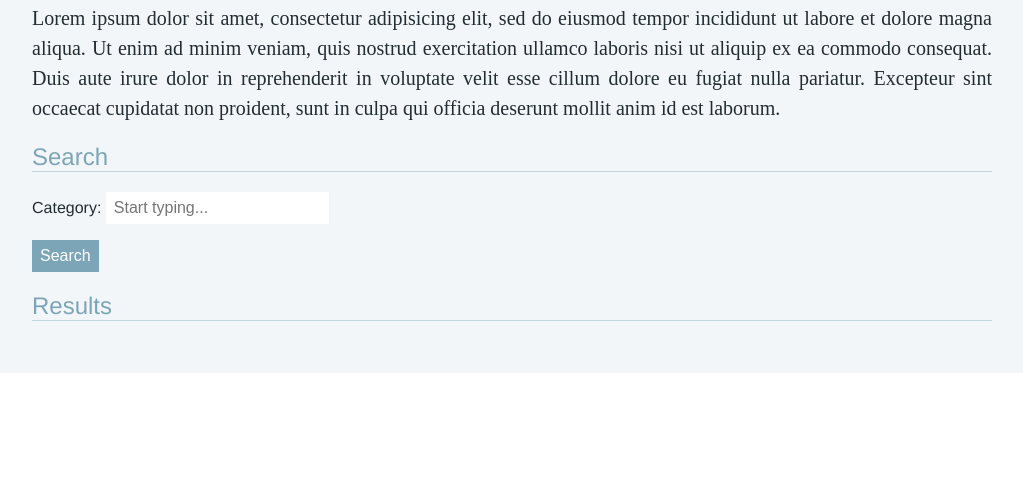
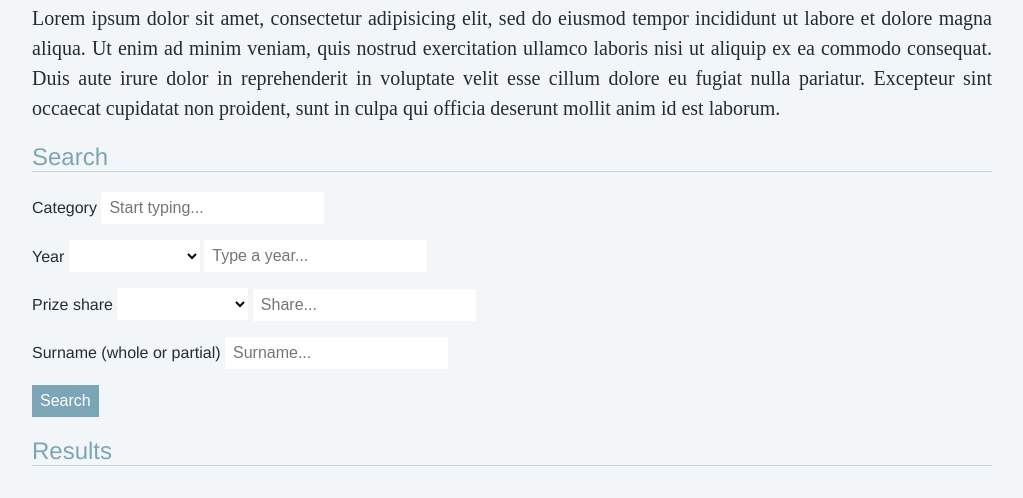
Before and after one commit to gferra02/IWT-CW1, a plain HTML site: page index.html in a window 1280 px wide. Shown: the part 130-628 px from the top of the page, without its empty margins (128-1151 px from the left). Drawn offline with Linux system fonts and the light colour scheme.

Commit message:
Field checks - need fixing

```diff
--- a/css/style.css
+++ b/css/style.css
@@ -44,6 +44,13 @@ p {
     font-family: "Times New Roman", serif;
     font-size: 1.25rem;
     line-height: 1.5;
+}
+
+select {
+    background: #fff;
+    border: 0;
+    font-size: 1rem;
+    height: 32px;
 }
 
 table {
--- a/index.html
+++ b/index.html
@@ -29,8 +29,32 @@
             <h2>Search</h2>
             <form>
                 <p>
-                    <label>Category:</label>
-                    <input type="text" value="" placeholder="Start typing...">
+                    <label>Category</label>
+                    <input id="category" type="text" value="" placeholder="Start typing...">
+                </p>
+                <p>
+                    <label>Year</label>
+                    <select>
+                        <option></option>
+                        <option value="<">&lt; (less than)</option>
+                        <option value="=">= (equal to)</option>
+                        <option value=">">&gt; (greater than)</option>
+                    </select>
+                    <input id="year" type="text" value="" placeholder="Type a year...">
+                </p>
+                <p>
+                    <label>Prize share</label>
+                    <select>
+                        <option></option>
+                        <option value="<">&lt; (less than)</option>
+                        <option value="=">= (equal to)</option>
+                        <option value=">">&gt; (greater than)</option>
+                    </select>
+                    <input id="share" type="text" value="" placeholder="Share...">
+                </p>
+                <p>
+                    <label>Surname (whole or partial)</label>
+                    <input id="surname" type="text" value="" placeholder="Surname...">
                 </p>
 
                 <button class="submit" type="button" id="trigger-results">Search</button>
--- a/js/myjs.js
+++ b/js/myjs.js
@@ -14,7 +14,7 @@ $(document).ready(function() {
 
             // TODO: REFACTOR THIS
             success: function(data) {
-                console.log(data); // checking the array in the console
+                //console.log(data); // checking the array in the console
 
 
                 $('#result-list').html('<thead><tr><th>Category</th>' +
@@ -33,7 +33,9 @@ $(document).ready(function() {
                                        '<th>Year</th><th>Name(s)</th>' +
                                        '<th>Motivation</th></tr></thead><tbody>');
 
-                // Get all results if the query is empty
+                // Get all results if every field is empty
+                // I'm checking for input type and missing select
+                // UPDATE 6/3/18: it has stopped working and can't figure out why
                 var inputs = document.getElementsByTagName('input');
                 for (var i = 0; i < inputs.length; i++) {
                     if(inputs[i].value == ""){
```
Also changed, not shown: 1 other file.
